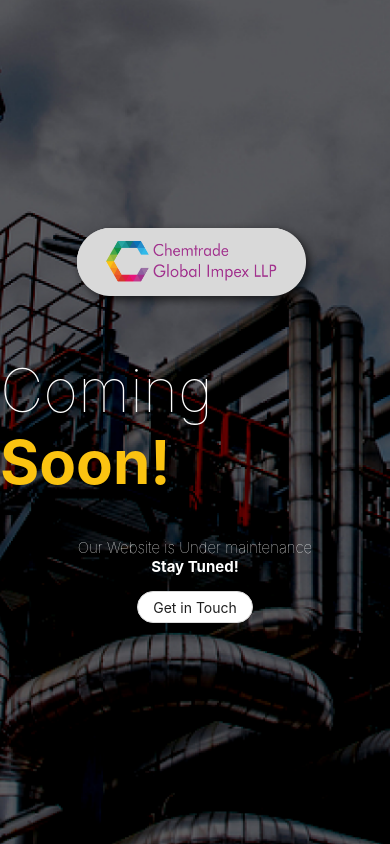
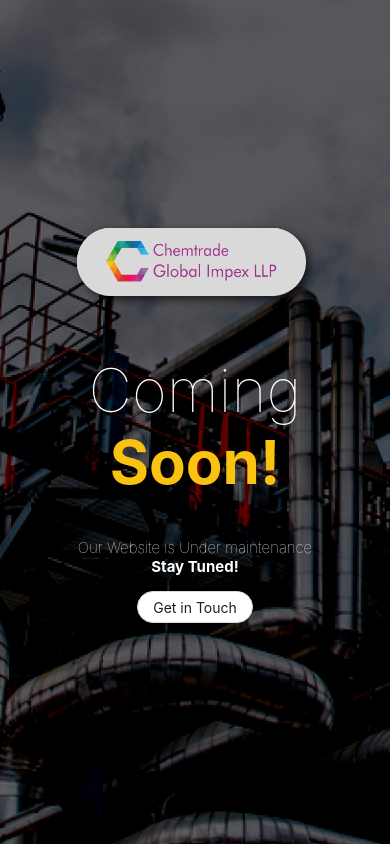
Before and after one commit to jaimincr7/chemTradeGlbl, a React (Create React App) app: page / in a window 390 px wide. Built offline with nearby package versions, Linux system fonts and the light colour scheme.

Commit message:
Changes for deployment - 1.

```diff
--- a/package.json
+++ b/package.json
@@ -1,5 +1,6 @@
 {
   "name": "chem-trade",
+  "homepage": "https://cgil.in/",
   "version": "0.1.0",
   "private": true,
   "dependencies": {
@@ -10,7 +11,7 @@
     "react": "^18.2.0",
     "react-dom": "^18.2.0",
     "react-router-dom": "^6.22.3",
-    "react-scripts": "5.0.1",
+    "react-scripts": "^5.0.1",
     "web-vitals": "^2.1.4"
   },
   "scripts": {
--- a/public/index.html
+++ b/public/index.html
@@ -24,7 +24,7 @@
       work correctly both with client-side routing and a non-root public URL.
       Learn how to configure a non-root public URL by running `npm run build`.
     -->
-    <title>React App</title>
+    <title>CGIL</title>
   </head>
   <body>
     <noscript>You need to enable JavaScript to run this app.</noscript>
--- a/src/App.css
+++ b/src/App.css
@@ -72,3 +72,10 @@
   font-size: 15px;
   color: #FFFFFF;
 }
+
+/* Media Queries */
+@media screen and (max-width: 600px) {
+  .heading {
+    text-align: center;
+  }
+}
```
Also changed, not shown: 2 other files (tests, documents, lock files or other folders).
